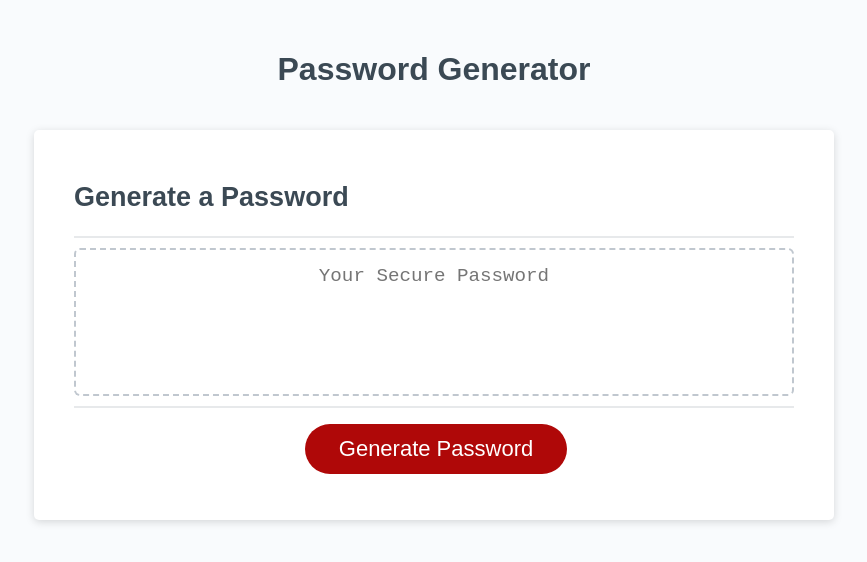
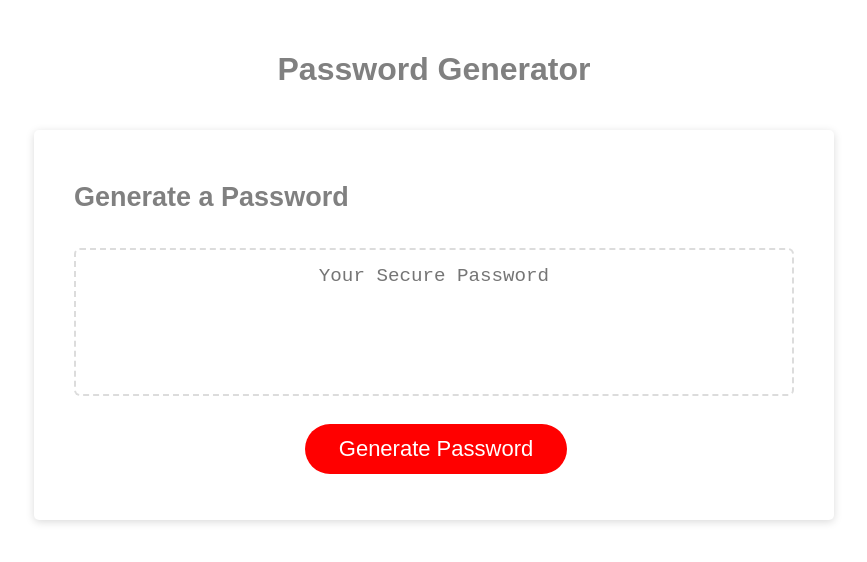
Before and after one commit to Dasoulfoo/PasswordGeneratorModule3, a plain HTML site: page index.html in a window 1280 px wide. Shown: the whole page, without its empty margins (206-1073 px from the left). Drawn offline with Linux system fonts and the light colour scheme.

Commit message:
Add files via upload

```diff
--- a/script.js
+++ b/script.js
@@ -93,13 +93,13 @@ generateBtn.addEventListener("click", writePassword);
 function generatePassword() {
   // Ask for Input
   passwordLength = prompt(
-    "How many characters would you like your password? Choose between 8 and 128"
+    "How many characters would you like your password? Choose between 8 and 50"
   );
   console.log("Password length " + passwordLength);
 
   if (!passwordLength) {
     alert("Required value");
-  } else if (passwordLength < 8 || passwordLength > 128) {
+  } else if (passwordLength < 8 || passwordLength > 50) {
     passwordLength = prompt("Choose a number between 8 and 50");
     console.log("Password length " + passwordLength);
   } else {
--- a/style.css
+++ b/style.css
@@ -14,7 +14,7 @@ body,
 
 body {
   font-family: sans-serif;
-  background-color: #f9fbfd;
+  background-color: white;
 }
 
 .wrapper {
@@ -27,15 +27,15 @@ header {
   text-align: center;
   padding: 20px;
   padding-top: 0px;
-  color: hsl(206, 17%, 28%);
+  color: grey
 }
 
 .card {
-  background-color: hsl(0, 0%, 100%);
+  background-color: white;
   border-radius: 5px;
   border-width: 1px;
   box-shadow: rgba(0, 0, 0, 0.15) 0px 2px 8px 0px;
-  color: hsl(206, 17%, 28%);
+  color: grey;
   font-size: 18px;
   margin: 0 auto;
   max-width: 800px;
@@ -46,7 +46,7 @@ header {
   content: " ";
   display: block;
   width: 100%;
-  background: #e7e9eb;
+  background: white;
   height: 2px;
 }
 
@@ -62,7 +62,7 @@ header {
   content: " ";
   display: block;
   width: 100%;
-  background: #e7e9eb;
+  background: white;
   height: 2px;
 }
 
@@ -74,11 +74,10 @@ header {
 
 .btn {
   border: none;
-  background-color: hsl(360, 91%, 36%);
+  background-color: red;
   border-radius: 25px;
-  box-shadow: rgba(0, 0, 0, 0.1) 0px 1px 6px 0px rgba(0, 0, 0, 0.2) 0px 1px 1px
-    0px;
-  color: hsl(0, 0%, 100%);
+  box-shadow: black black;
+  color: white;
   display: inline-block;
   font-size: 22px;
   line-height: 22px;
@@ -90,7 +89,7 @@ header {
 
 button[disabled] {
   cursor: default;
-  background: #c0c7cf;
+  background: grey;
 }
 
 .float-right {
@@ -112,7 +111,7 @@ button[disabled] {
   text-align: center;
   margin-top: 10px;
   margin-bottom: 10px;
-  border: 2px dashed #c0c7cf;
+  border: 2px dashed gainsboro;
   border-radius: 6px;
   resize: none;
   overflow: hidden;
```
